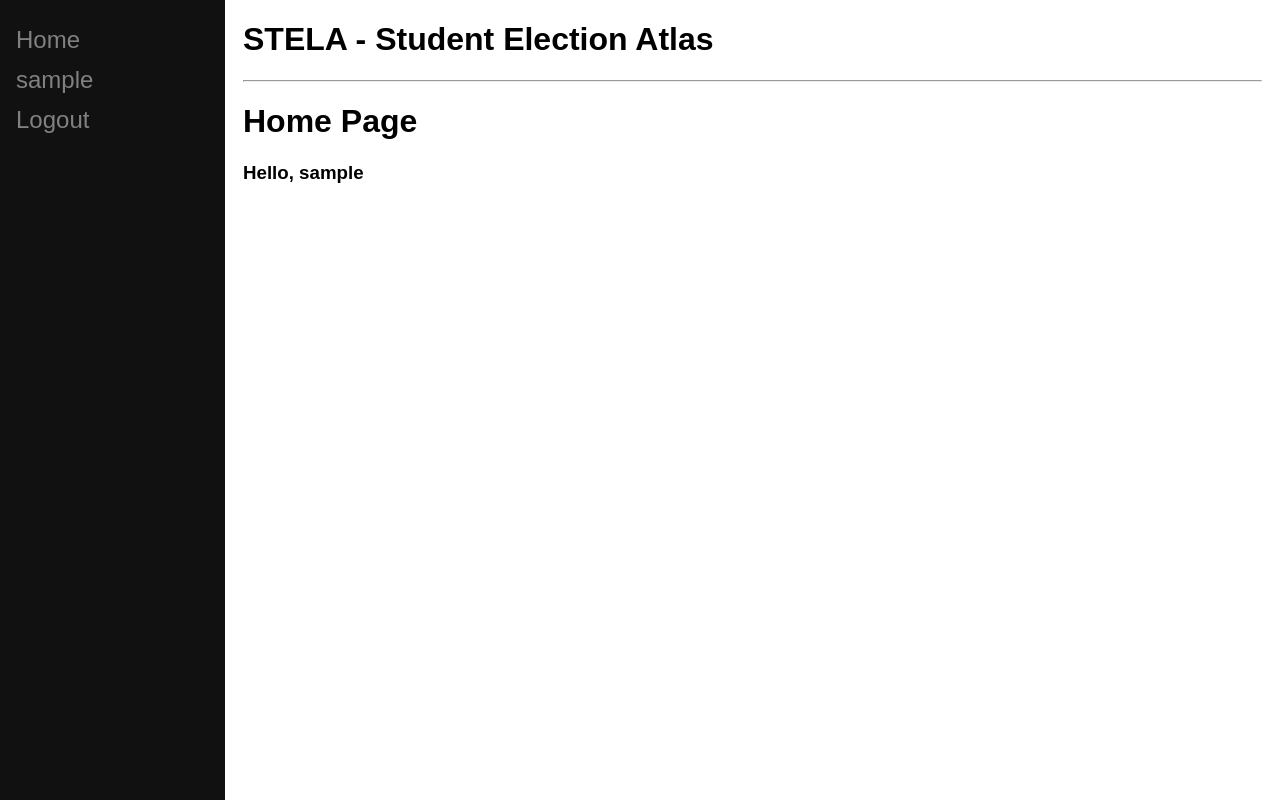
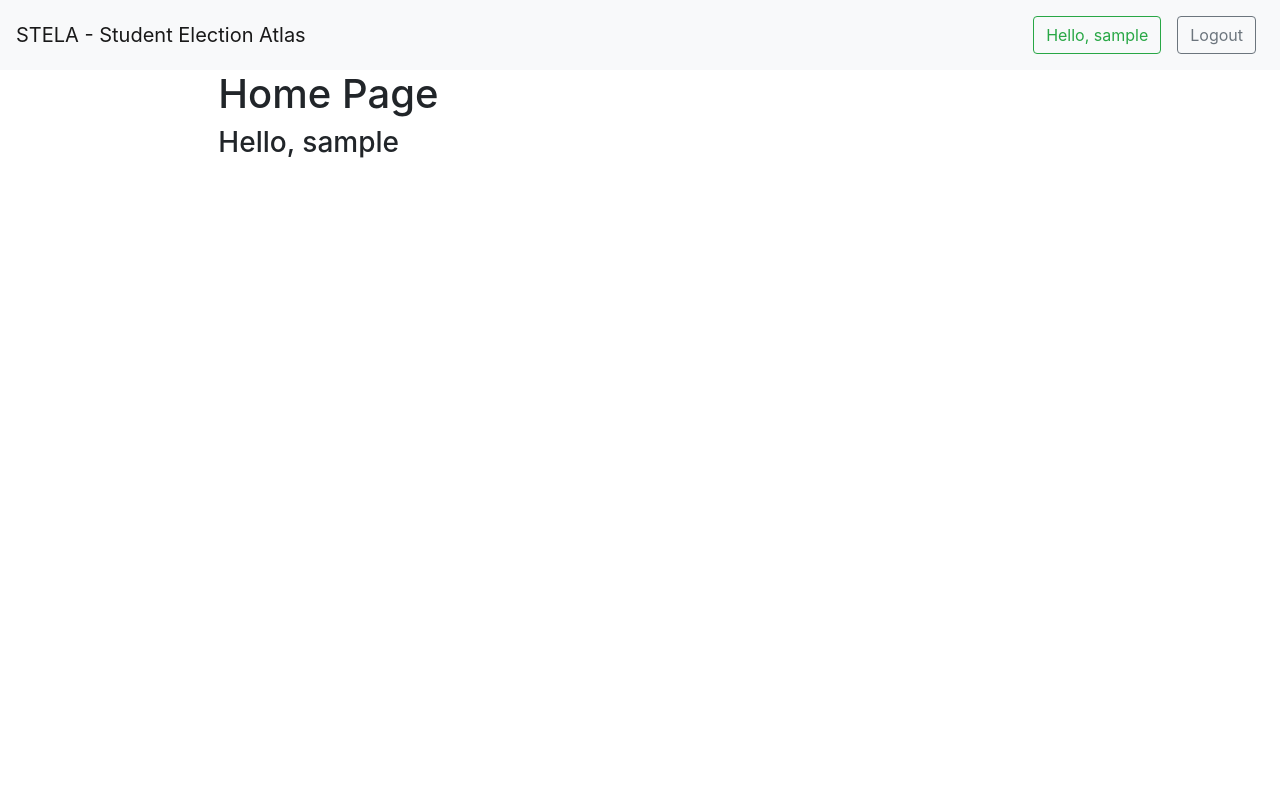
Before and after one commit to kemal332/stela, a Django app: page / in a window 1280 px wide. Run offline with Django 3.2, Linux system fonts and the light colour scheme; the visitor is signed in with stand-in values (Sample User, id 1); some libraries are stand-ins or nearby versions.

Commit message:
bootstrap navbar

```diff
--- a/stelaapp/templates/stelaapp/base.html
+++ b/stelaapp/templates/stelaapp/base.html
@@ -2,64 +2,57 @@
 
 <html lang="en">
 <head>
-    <style type="text/css">
-        * {
-            font-family: Arial, Helvetica, sans-serif;
-        }
-        .sidenav {
-            height: 100%;
-            width: 225px;
-            position: fixed;
-            z-index: 1;
-            top: 0;
-            left: 0;
-            background-color: #111;
-            overflow-x: hidden;
-            padding-top: 20px;
-        }
-        .sidenav a, .sidenav span {
-            padding: 6px 8px 6px 16px;
-            text-decoration: none;
-            color: #818181;
-            font-size: 24px;
-            display:block;
-        }
-        .sidenav a:hover {
-            color: #f1f1f1;
-        }
-
-        .main {
-            margin-left: 225px;
-            padding: 0px 10px;
-        }
-
-
-
-    </style>
+    <meta charset="utf-8">
+    <meta name="viewport" content="width=device-width, initial-scale=1, shrink-to-fit=no">
+    <link rel="stylesheet" href="https://stackpath.bootstrapcdn.com/bootstrap/4.3.1/css/bootstrap.min.css" integrity="sha384-ggOyR0iXCbMQv3Xipma34MD+dH/1fQ784/j6cY/iJTQUOhcWr7x9JvoRxT2MZw1T" crossorigin="anonymous">
 
     <title>{% block title %}Student Election Atlas{% endblock %}</title>
 </head>
 <body>
-    <div class="sidenav">
-        <a href="/">Home</a>
-        {% if not user.is_authenticated  %}
-            <a href="/login">Login</a>
-            <a href="/register">Register</a>
-        {% else %}
-            <span>{{user.username}}</span>
-            <a href="/logout">Logout</a>
-        {% endif %}
-    </div>
+    <nav class="navbar navbar-expand-lg navbar-light bg-light">
+        <div class="d-flex flex-grow-1">
+            <span class="w-100 d-lg-none d-block"><!-- hidden spacer to center brand on mobile --></span>
+            <a class="navbar-brand" href="/">
+                STELA - Student Election Atlas
+            </a>
+            <div class="w-100 text-right">
+                <button class="navbar-toggler" type="button" data-toggle="collapse" data-target="#myNavbar7">
+                    <span class="navbar-toggler-icon"></span>
+                </button>
+            </div>
+        </div>
+        <div class="collapse navbar-collapse flex-grow-1 text-center" id="myNavbar7">
+            <ul class="navbar-nav ml-auto flex-nowrap">
+            {% if not user.is_authenticated  %}
+                <li class="nav-item">
+                    <a href="/login"><button class="btn btn-outline-secondary m-2 menu-item" type="button">Login</button></a>
+                </li>
+                <li class="nav-item">
+                    <a href="/register"><button class="btn btn-outline-success m-2 menu-item" type="button">Register</button></a>
+                </li>
+            {% else %}
+                <li class="nav-item">
+                    <a href="/register"><button class="btn btn-outline-success m-2 menu-item" type="button">Hello, {{user.username}}</button></a>
+                </li>
+                <li class="nav-item">
+                    <a href="/logout"><button class="btn btn-outline-secondary m-2 menu-item" type="button">Logout</button></a>
+                </li>
+            {% endif %}
+            </ul>
+        </div>
+    </nav>
 
     <div id="content" name="content" class="main">
         <div class="row justify-content-center">
             <div class="col-8">
-                <h1 class="mt-2">STELA - Student Election Atlas</h1>
-                <hr class="mt-0 mb-4">
                 {% block content %}
                 {% endblock %}
             </div>
         </div>
     </div>
+
+    <script src="https://code.jquery.com/jquery-3.3.1.slim.min.js" integrity="sha384-q8i/X+965DzO0rT7abK41JStQIAqVgRVzpbzo5smXKp4YfRvH+8abtTE1Pi6jizo" crossorigin="anonymous"></script>
+    <script src="https://cdnjs.cloudflare.com/ajax/libs/popper.js/1.14.7/umd/popper.min.js" integrity="sha384-UO2eT0CpHqdSJQ6hJty5KVphtPhzWj9WO1clHTMGa3JDZwrnQq4sF86dIHNDz0W1" crossorigin="anonymous"></script>
+    <script src="https://stackpath.bootstrapcdn.com/bootstrap/4.3.1/js/bootstrap.min.js" integrity="sha384-JjSmVgyd0p3pXB1rRibZUAYoIIy6OrQ6VrjIEaFf/nJGzIxFDsf4x0xIM+B07jRM" crossorigin="anonymous"></script>
 </body>
 </html>
```
Also changed, not shown: stelaapp/templates/stelaapp/base_no_bs.html (added, +65 -0 lines).
